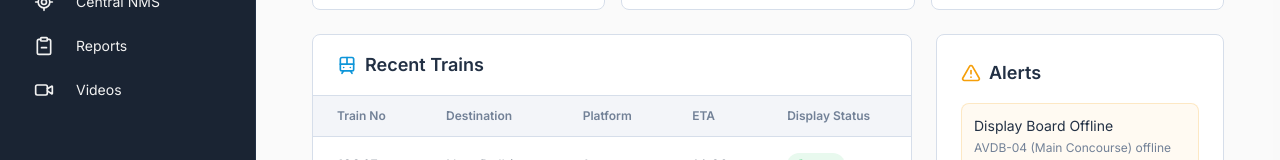
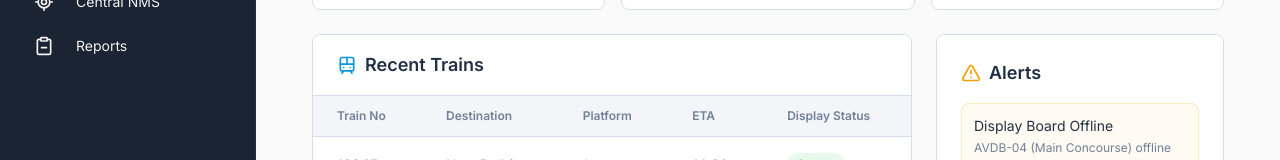
Before and after one commit to Pavan-gr07/new-rail_POC, a React (Vite) app: page / in a window 1280 px wide. Shown: the part 494-654 px from the top of the page. Built offline with nearby package versions, Linux system fonts and the light colour scheme.

Commit message:
some fixes

```diff
--- a/src/layout.tsx
+++ b/src/layout.tsx
@@ -34,7 +34,7 @@ const navigationItems = [
     { label: "Edge NMS", path: "/gis", icon: LocateFixed },
     { label: "Central NMS", path: "/central", icon: LocateFixed },
     { label: "Reports", path: "/reports", icon: ClipboardMinus },
-    { label: "Videos", path: "/videos", icon: Video },
+    // { label: "CDC Videos Playlist", path: "/videos", icon: Video },
 ];
 
 export function MainLayout({ children }: MainLayoutProps) {
```
